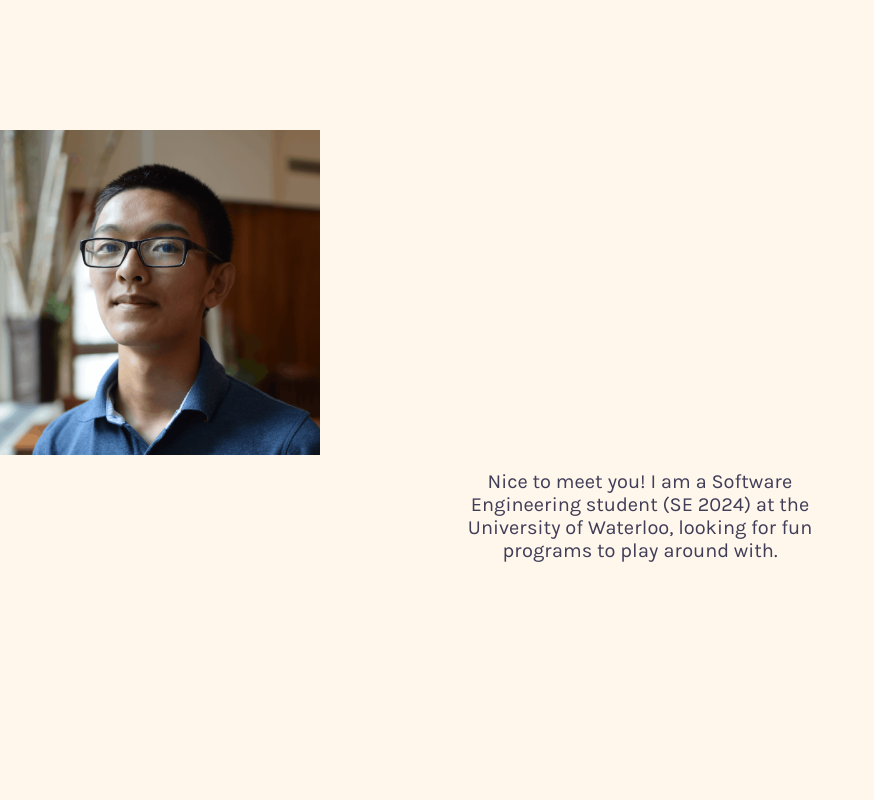
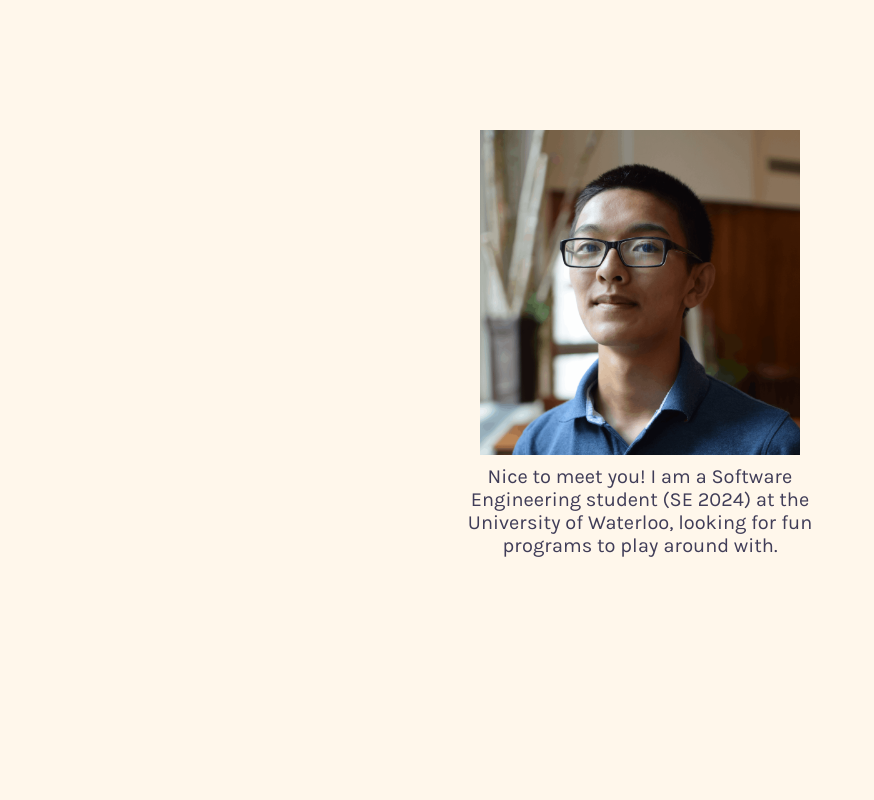
Before and after one commit to dannywuwu/dannywuwu.github.io, a React (Create React App) app: page / in a window 1280 px wide. Shown: the part 700-1500 px from the top of the page, without its empty margins (0-874 px from the left). Built offline with nearby package versions, Linux system fonts and the light colour scheme.

Commit message:
refactored intro and profile to use htmlClass in HVA

```diff
--- a/src/Components/Intro.tsx
+++ b/src/Components/Intro.tsx
@@ -1,29 +1,20 @@
-import { motion } from "framer-motion";
 import React from "react";
 import "../res/styles/Intro.scss";
+import HiddenVisibleAnimation from "./HiddenVisibleAnimation";
 import { Navbox } from "./Navbox";
 
 interface IntroProps {}
 
-const intro = {
-  hidden: { opacity: 0, y: -20 },
-  visible: { opacity: 1, y: 0 },
-};
-
 export const Intro = (props: IntroProps) => {
   return (
-    <motion.div
-      className="intro-wrapper"
-      variants={intro}
-      initial={"hidden"}
-      animate={"visible"}
-      transition={{ duration: 1 }}
-    >
-      <div className="intro-text">
-        <h1 id="intro-name">Danny Wu</h1>
-        <p id="intro-education">University of Waterloo SE24</p>
-      </div>
-      <Navbox></Navbox>
-    </motion.div>
+    <div className="intro-wrapper">
+      <HiddenVisibleAnimation duration={0.8} htmlClass={["intro-wrapper"]}>
+        <div className="intro-text">
+          <h1 id="intro-name">Danny Wu</h1>
+          <p id="intro-education">University of Waterloo SE24</p>
+        </div>
+        <Navbox></Navbox>
+      </HiddenVisibleAnimation>
+    </div>
   );
 };
--- a/src/Components/Profile.tsx
+++ b/src/Components/Profile.tsx
@@ -7,7 +7,7 @@ interface ProfileProps {}
 export const Profile = (props: ProfileProps) => {
   return (
     <div className="profile-wrapper">
-      <HiddenVisibleAnimation duration={0.5}>
+      <HiddenVisibleAnimation duration={0.5} htmlClass={["portrait-container"]}>
         <img src="images/dw.png" alt="danny" id="portrait" />
         <p id="portrait-info">
           Nice to meet you! I am a Software Engineering student (SE 2024) at the
```
